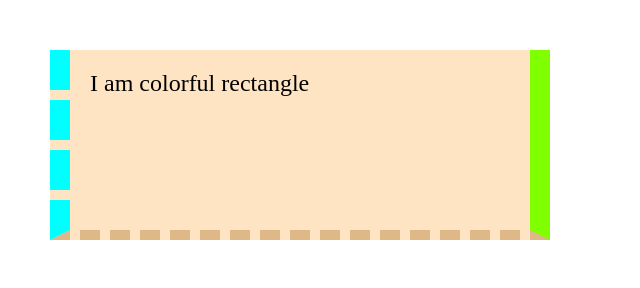
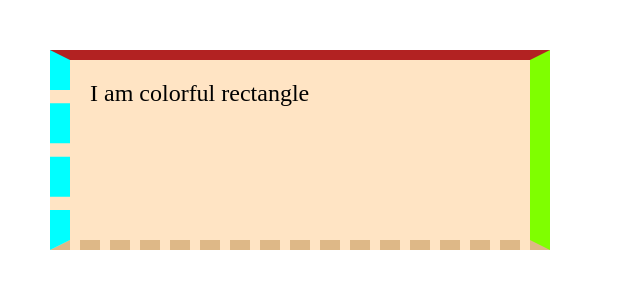
Before and after one commit to Tetyiana/gromcode, a plain HTML site: page box-model-border/test2/index.html in a window 1280 px wide. Shown: the whole page, without its empty margins (0-640 px from the left). Drawn offline with nearby package versions, Linux system fonts and the light colour scheme.

Commit message:
b-m-b-t2

```diff
--- a/box-model-border/test2/index.html
+++ b/box-model-border/test2/index.html
@@ -17,7 +17,7 @@
     padding: 20px;
     width: 420px;
     height: 140px;
-    border-top: 10 solid firebrick;
+    border-top: 10px solid firebrick;
     border-right: 20px solid chartreuse;
     border-bottom: 10px dashed burlywood;
     border-left: 20px dashed aqua;
```
